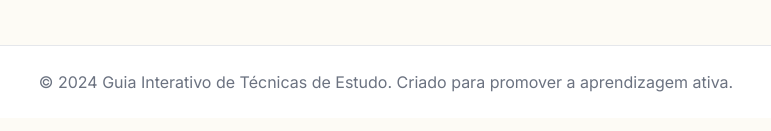
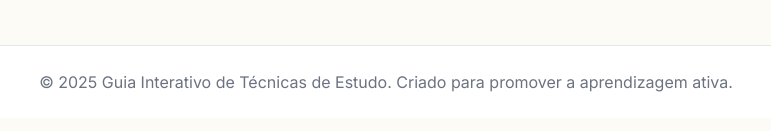
Before and after one commit to antoniopereiiraa/Guia-Interativo-de-Tecnicas-de-Estudos, a website: page index.html in a window 1280 px wide. Shown: the part 639-770 px from the top of the page, 254-1025 px from the left. Drawn offline with nearby package versions, Linux system fonts and the light colour scheme.

Commit message:
Update index.html

```diff
--- a/index.html
+++ b/index.html
@@ -314,7 +314,7 @@
 
     <footer class="bg-white border-t mt-12">
         <div class="container mx-auto py-6 px-4 sm:px-6 lg:px-8 text-center text-gray-500">
-            <p>© 2024 Guia Interativo de Técnicas de Estudo. Criado para promover a aprendizagem ativa.</p>
+            <p>© 2025 Guia Interativo de Técnicas de Estudo. Criado para promover a aprendizagem ativa.</p>
         </div>
     </footer>
 
```
